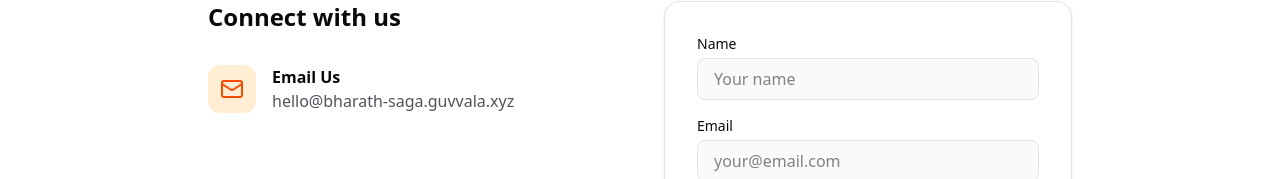
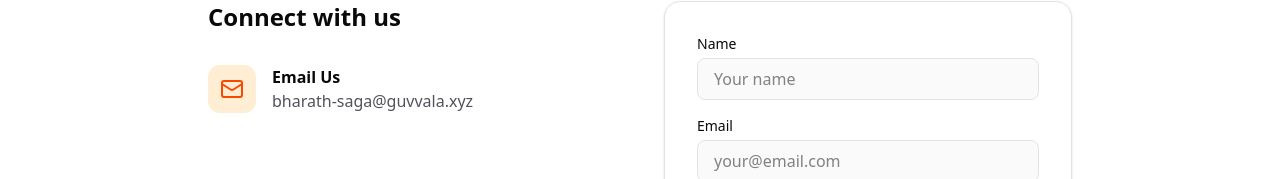
Before and after one commit to survval/bharat-saga, a Next.js app: page /contact in a window 1280 px wide. Shown: the part 336-515 px from the top of the page. Built offline with nearby package versions, Linux system fonts and the light colour scheme.

Commit message:
Update: Simplify contact email to bharath-saga@guvvala.xyz

```diff
--- a/src/app/contact/page.tsx
+++ b/src/app/contact/page.tsx
@@ -28,7 +28,7 @@ export default function ContactPage() {
                             </div>
                             <div>
                                 <h3 className="font-bold">Email Us</h3>
-                                <p className="text-zinc-600 dark:text-zinc-400">hello@bharath-saga.guvvala.xyz</p>
+                                <p className="text-zinc-600 dark:text-zinc-400">bharath-saga@guvvala.xyz</p>
                             </div>
                         </div>
 
```
